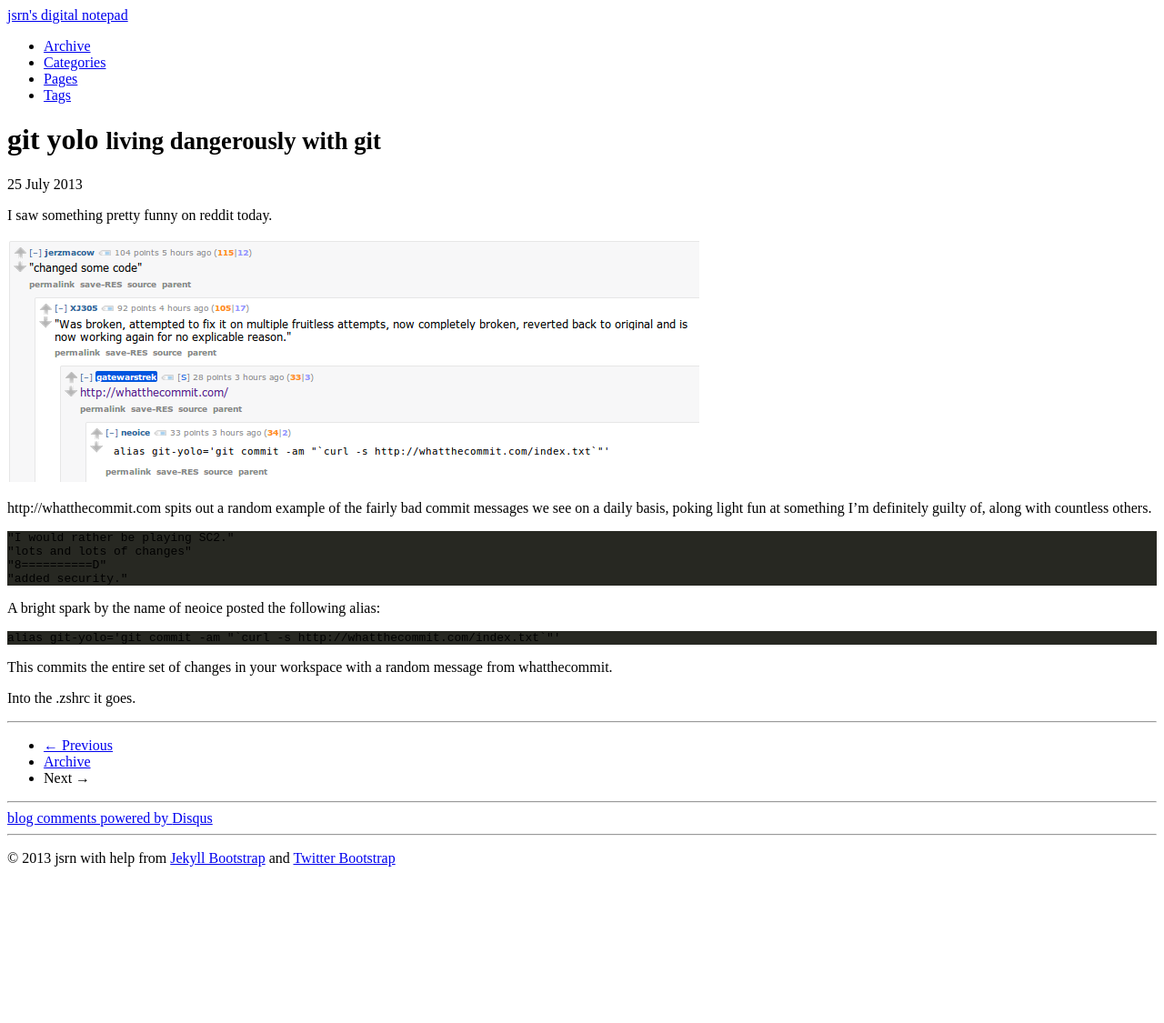
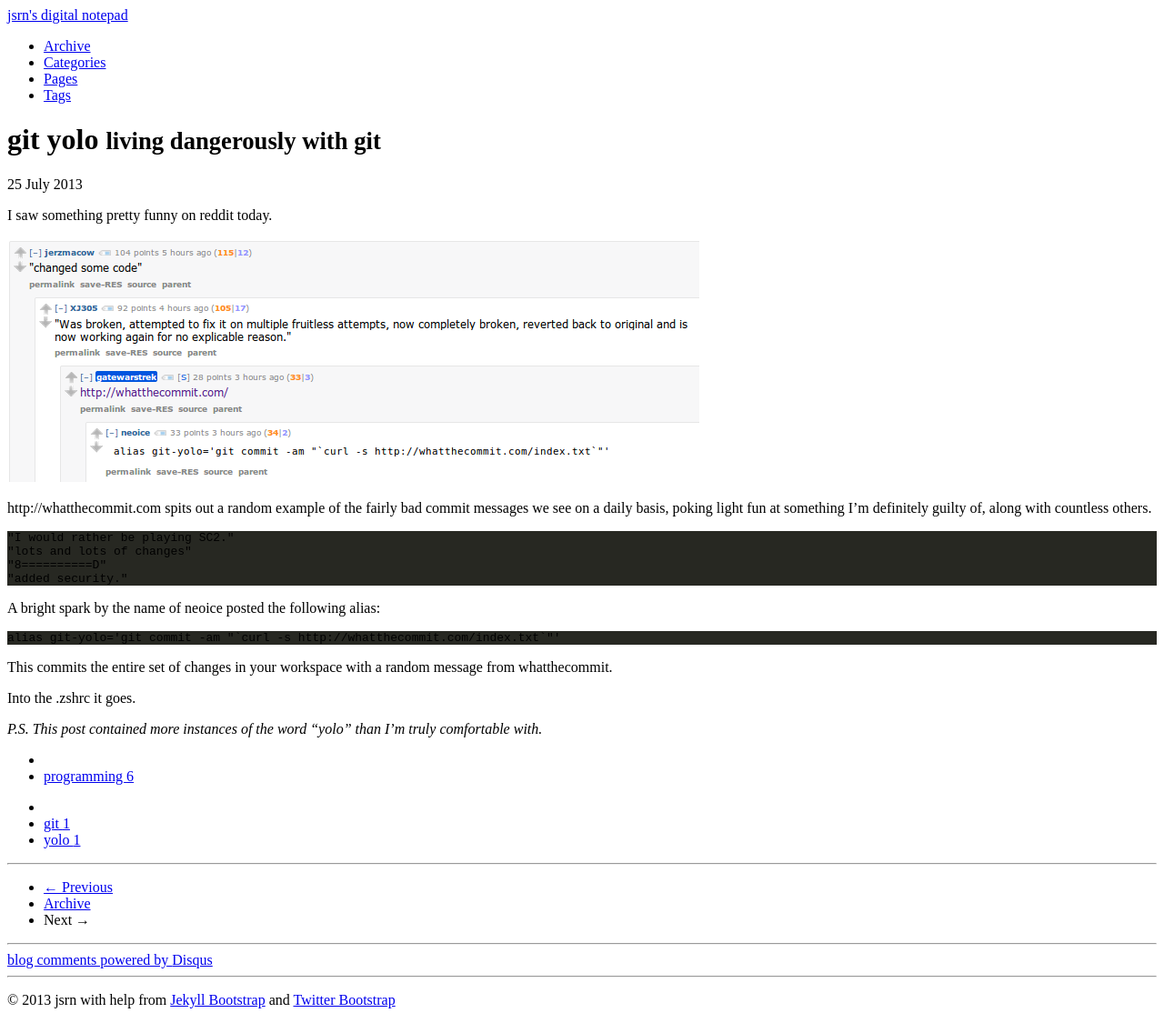
Before and after one commit to nineworldsbooks/nineworldsbooks.github.io, a Jekyll site: the page built from _posts/2013-07-25-git-yolo.md, in a window 1280 px wide. Shown: the whole page at 91% size. Built offline with Jekyll 4.4.1, drawn with Linux system fonts in a browser that asks for light colours; comment, search, counter and statistics services are not loaded; before the commit the page ends 969 px from its top, so only the background shows below that.

Commit message:
totally more readable

```diff
--- a/_posts/2013-07-25-git-yolo.md
+++ b/_posts/2013-07-25-git-yolo.md
@@ -3,8 +3,8 @@
 title: "git yolo"
 tagline: "living dangerously with git"
 description: ""
-category:
-tags: []
+category: programming
+tags: [git, yolo]
 ---
 {% include JB/setup %}
 
@@ -26,3 +26,5 @@
 This commits the entire set of changes in your workspace with a random message from whatthecommit.
 
 Into the .zshrc it goes.
+
+*P.S. This post contained more instances of the word "yolo" than I'm truly comfortable with.*
```
